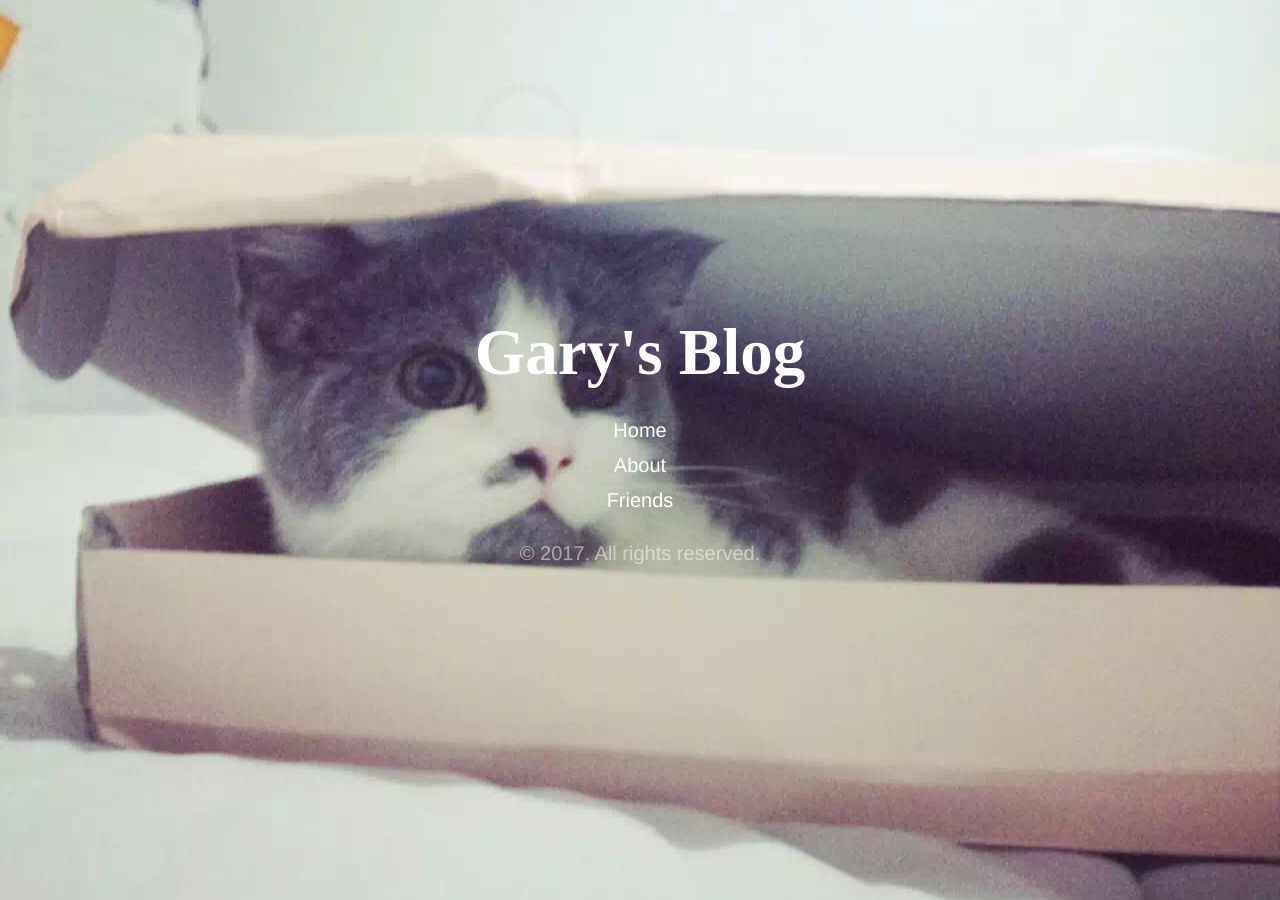
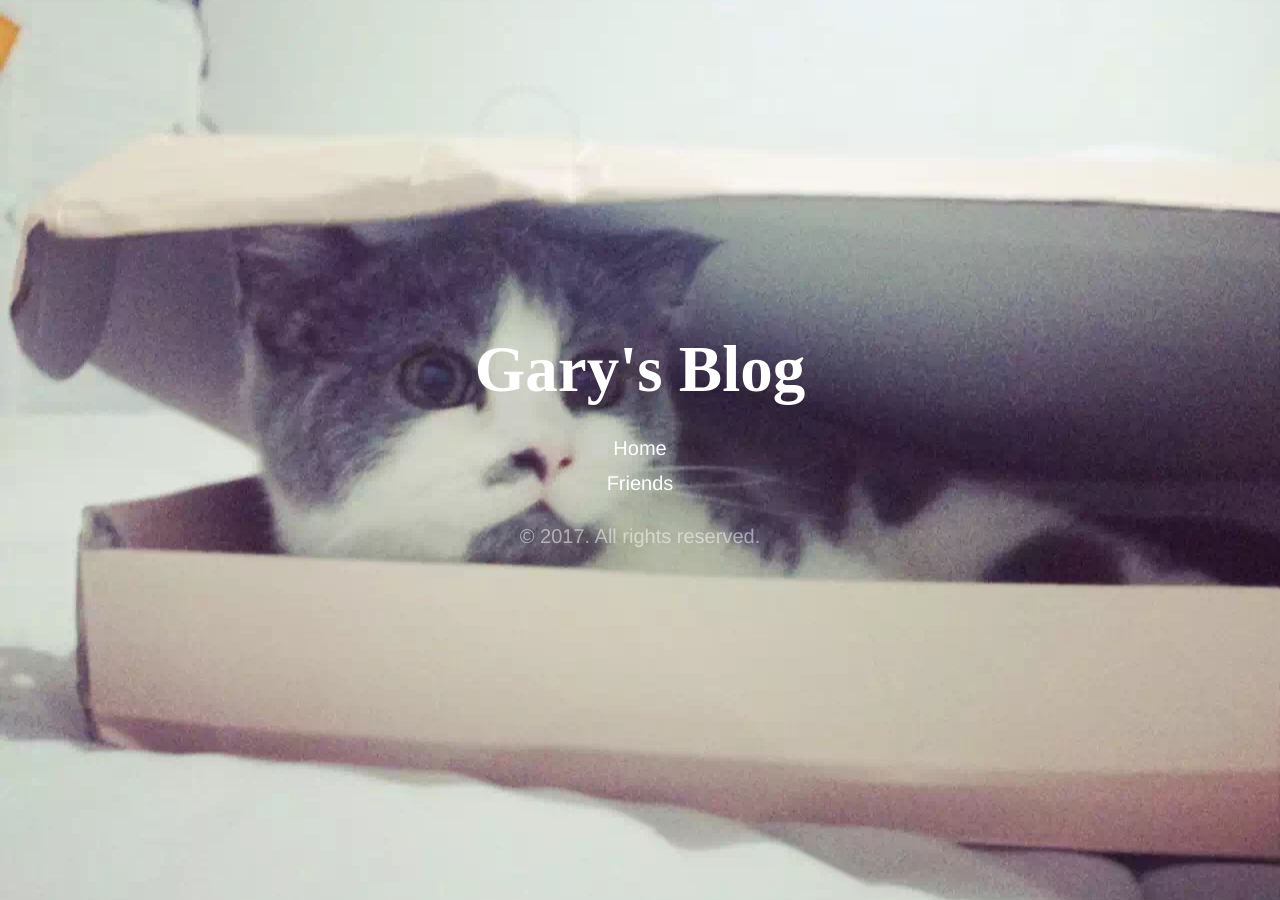
Before and after one commit to liues1992/liues1992.github.io, a Jekyll site: the page built from index.html, in a window 1280 px wide and 900 px high. Built offline with Jekyll 4.4.1, drawn with Linux system fonts in a browser that asks for light colours; the list of posts is cut into pages by our own code.

Commit message:
update blog

```diff
--- a/_includes/sidebar.html
+++ b/_includes/sidebar.html
@@ -19,7 +19,7 @@
 
       {% assign pages_list = site.pages %}
       {% for node in pages_list %}
-        {% if node.title != null %}
+        {% if node.title == "Friends" || if node.title == "About" %}
           {% if node.layout == "page" %}
             <a class="sidebar-nav-item{% if page.url == node.url %} active{% endif %}" href="{{ node.url }}">{{ node.title }}</a>
           {% endif %}
```
